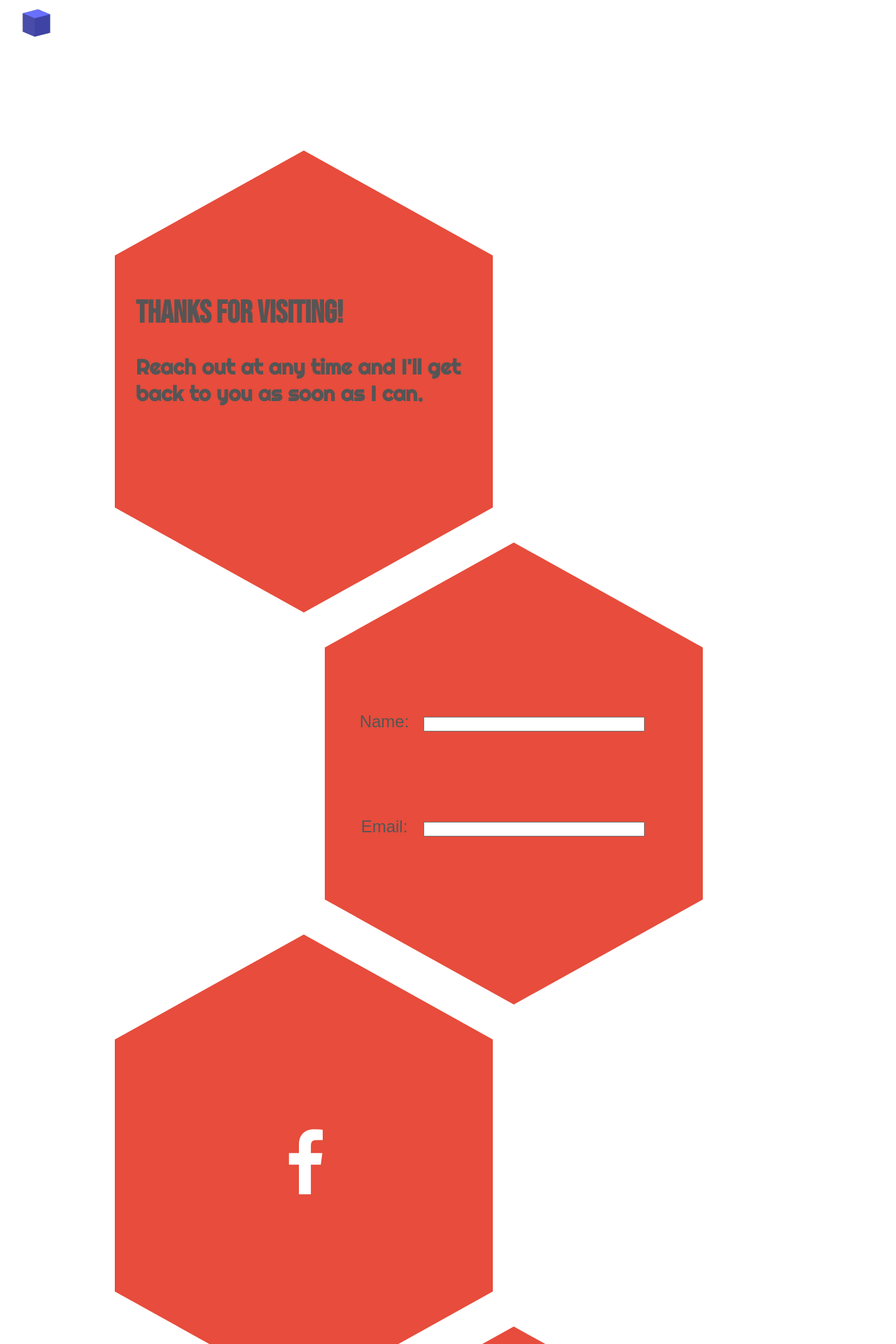
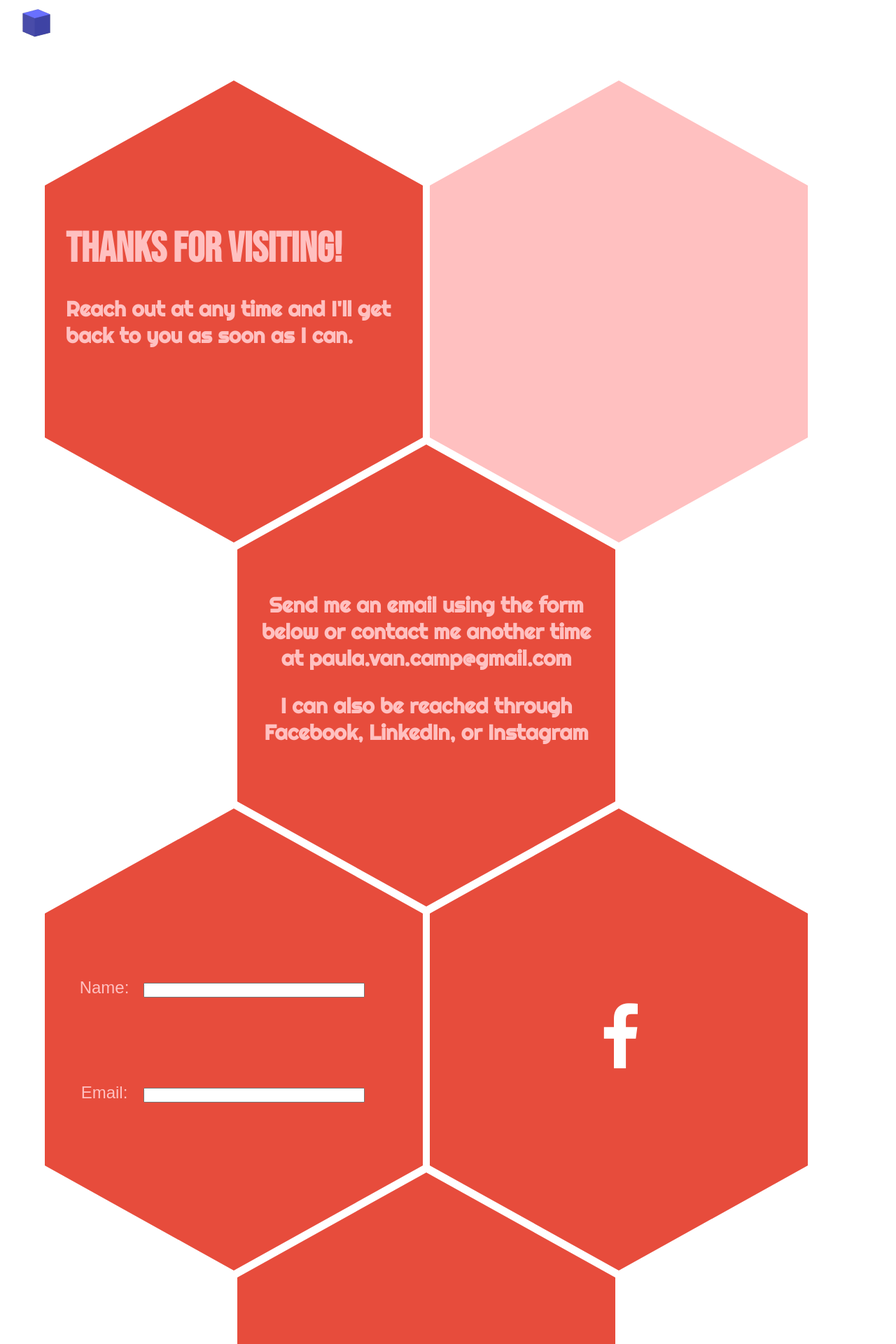
Before and after one commit to Paulavancamp/Paulavancamp.github.io, a Jekyll site: the page connect.html, which Jekyll copies as it is, in a window 1280 px wide. Shown: the top 1920 px of the page at 70% size. Built offline with Jekyll 4.4.1, drawn with Linux system fonts in a browser that asks for light colours; some web fonts are replaced.

Commit message:
reformatting on contact page

```diff
--- a/connect.html
+++ b/connect.html
@@ -105,10 +105,16 @@
             <h2>Thanks for visiting!</h2>
             <h3>Reach out at any time and I'll get back to you as soon as I can.</h3>
         </div>
-        <div class="hex-content" id=contactForm >
+    <div class="hex-content blank"></div>
+    <div class="hex-content" id="methods">
+            <h3>Send me an email using the form below or contact me another time at paula.van.camp@gmail.com </h3>
+            <h3>I can also be reached through Facebook, LinkedIn, or Instagram</h3>
+        </div>
+
+        <div class="hex-content" id="contactForm">
             <form action="https://formspree.io/mgekadpq" method="POST">
-            <table id=formStuff>
-                <tr>
+            <table id="formStuff">
+                <tbody><tr>
                     <td><p>Name:</p></td>
                     <td><input type="text" name="your_name"></td>
                 </tr>
@@ -128,7 +134,7 @@
                     <td></td>
                     <td><input id="submit-form" type="submit" value="Send"></td>
                 </tr>
-            </table>
+            </tbody></table>
             </form>
         </div>
 
@@ -140,6 +146,7 @@
         <div class="hex-content" id="icons">
             <a href="https://www.instagram.com/pah_la_/" class="fa fa-instagram"></a>
         </div>
+    <div class="hex-content blank"></div>
 
 
     </article>
--- a/css/contact.css
+++ b/css/contact.css
@@ -2,8 +2,8 @@
   width: 480px;
   height: 300px;
   background: #e74c3c;
+  color:#ffc0c0;
   position: relative;
-  margin:100px;
   padding:30px;
 }
 
@@ -30,26 +30,56 @@
   border-top: 150px solid #e74c3c;
   /*border-top: 150px solid rgba(231,76,60, 0.7);*/
 }
+.blank{
+    background: #ffc0c0;
+}
+.blank:before{
+  border-bottom: 150px solid #ffc0c0;
+}
+.blank:after{
+  border-top: 150px solid #ffc0c0;
+}
+
 
 .hex-content:nth-child(1){
   top:200px;
   left:0px;
 }
 .hex-content:nth-child(2){
-  top:300px;
-  left:300px;
+  top:-160px;
+  left:550px;
 }
 .hex-content:nth-child(3){
-  top:400px;
+  top:0px;
+  left:275px;
+}
+.hex-content:nth-child(4){
+  top:160px;
   left:0px;
 }
-.hex-content:nth-child(4){
-  top:500px;
-  left:300px;
+.hex-content:nth-child(5){
+  top:-200px;
+  left:550px;
 }
-.hex-content:nth-child(5){
-  top:600px;
+.hex-content:nth-child(6){
+  top:-40px;
+  left:275px;
+}
+.hex-content:nth-child(7){
+  top:120px;
+  left:550px;
+}
+.hex-content:nth-child(8){
+  top:-240px;
   left:0px;
+}
+
+#greeting h2{
+  font-size: 60px;
+}
+
+#methods{
+  text-align:center;
 }
 
 #contactForm {
```
